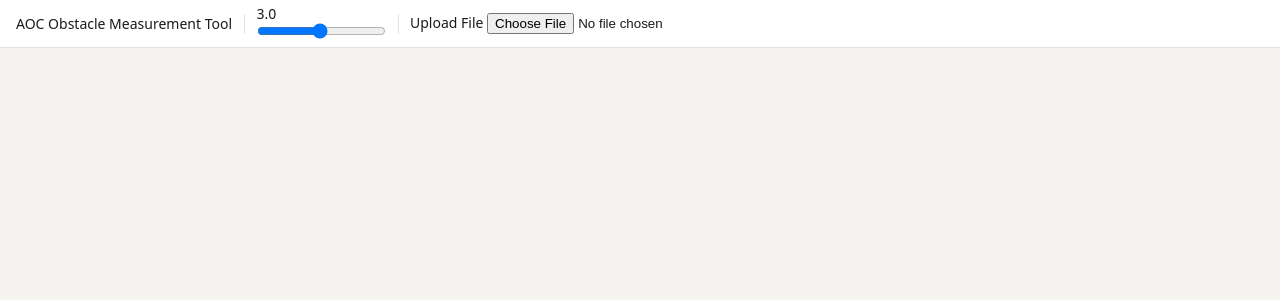
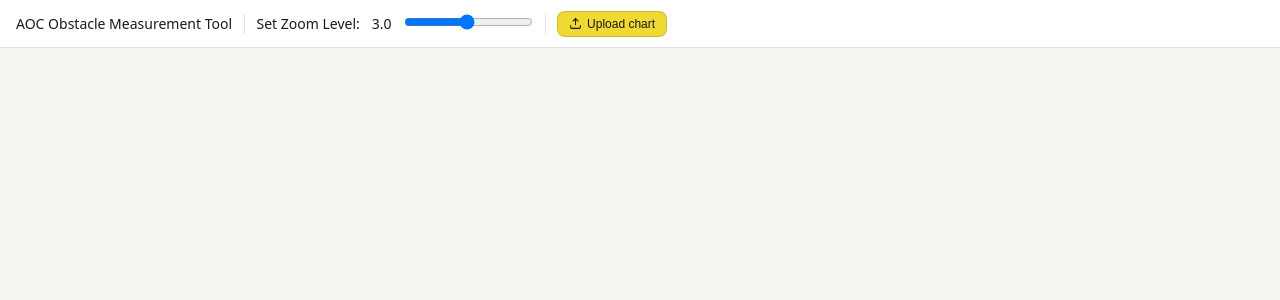
Before and after one commit to AkusChhabra/AOC-Obstacle-Parser, a Flask app: page /preview-images in a window 1280 px wide. Shown: the top 300 px of the page. Run offline with Flask 3, Linux system fonts and the light colour scheme.

Commit message:
Images can now be uploaded and previewed in the gallery, need to resize and allow user to select an image to proceed with processing

```diff
--- a/static/js/fileloader.js
+++ b/static/js/fileloader.js
@@ -52,10 +52,10 @@ function loadImageFile(file) {
 
                 console.log("Fetching preview images from server...");
 
-                window.location.href = "/preview-images";
+                //window.location.href = "/preview-images";
 
-                //const container = document.getElementById("gallery");
-                //container.appendChild(imgTag);
+                const container = document.getElementById("gallery");
+                container.appendChild(imgTag);
 
                 console.log("Redirected to /preview-images for image selection.");
             });
--- a/templates/image_selector.html
+++ b/templates/image_selector.html
@@ -9,9 +9,10 @@
         <div id="topbar">
             <h1>AOC Obstacle Measurement Tool</h1>
             <div class="sep"></div>
+            Set Zoom Level:
+            <!-- Live dynamic numeric feedback -->
+            <div class="value-display" id="output">3.0</div>
             <div class="scale-container">
-                <!-- Live dynamic numeric feedback -->
-                <div class="value-display" id="output">3.0</div>
                 <div class="slider-wrapper">
                     <!-- Native HTML range element sets the min, max, and starting index -->
                     <input type="range" min="1.1" max="5.0" value="3.0" step="0.1" class="scale-slider" id="scale">
@@ -21,8 +22,15 @@
             </div>
             <div class="sep"></div>
             <div>
-                Upload File
-                <input type="file" id="file-input" accept=".pdf,.jpg,.jpeg,.png">
+                <button class="btn flash-bg" id="btn-upload" onclick="document.getElementById('file-input').click()">
+                    <svg width="13" height="13" viewBox="0 0 24 24" fill="none" stroke="currentColor" stroke-width="2">
+                        <path d="M21 15v4a2 2 0 01-2 2H5a2 2 0 01-2-2v-4" />
+                        <polyline points="17 8 12 3 7 8" />
+                        <line x1="12" y1="3" x2="12" y2="15" />
+                    </svg>
+                    Upload chart
+                </button>
+                <input type="file" id="file-input" accept="image/*, application/pdf" onchange="loadChart(event)" style="display: none;">
             </div>
         </div>
         <div>
```
